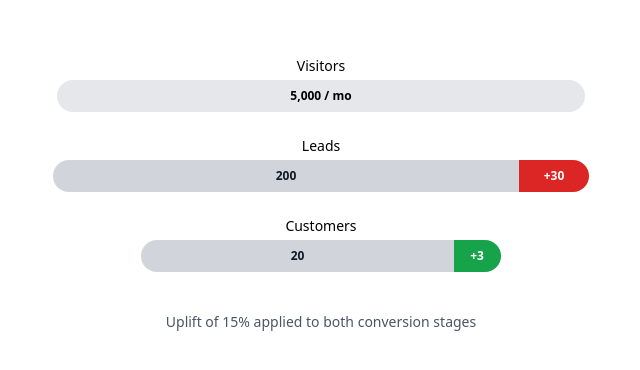
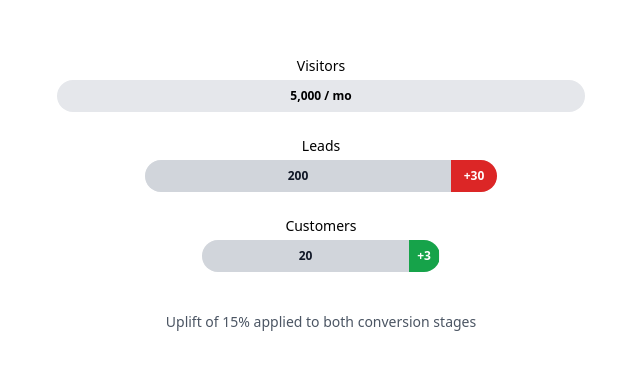
Before and after one commit to JimHerkert/animated-funnel, a React (Create React App) app: page / in a window 1280 px wide. Shown: the top 370 px of the page, without its empty margins (319-959 px from the left). Built offline with nearby package versions, Linux system fonts and the light colour scheme.

Commit message:
Fix funnel width scaling: 67% of Visitors for Leads, 67% of Leads for Customers

```diff
--- a/src/components/AnimatedFunnel.tsx
+++ b/src/components/AnimatedFunnel.tsx
@@ -4,8 +4,8 @@ import { motion } from "framer-motion";
 interface FunnelProps {
   visitors: number;
   uplift: number;
-  leadWidth: number;         // px (67 % of Visitors)
-  customerWidth: number;     // px (67 % of Leads)
+  leadWidth: number;
+  customerWidth: number;
   baselineLeads: number;
   upliftLeads: number;
   baselineCustomers: number;
@@ -15,8 +15,6 @@ interface FunnelProps {
 const AnimatedFunnel: React.FC<FunnelProps> = ({
   visitors,
   uplift,
-  leadWidth,
-  customerWidth,
   baselineLeads,
   upliftLeads,
   baselineCustomers,
@@ -24,9 +22,13 @@ const AnimatedFunnel: React.FC<FunnelProps> = ({
 }) => {
   const fmt = (n: number) => Math.round(n).toLocaleString();
 
-  // proportions for segmented bars
+  // --- percentage splits for leads ---
   const leadBasePct = baselineLeads / upliftLeads;
+  const leadAddPct  = 1 - leadBasePct;
+
+  // --- percentage splits for customers ---
   const custBasePct = baselineCustomers / upliftCustomers;
+  const custAddPct  = 1 - custBasePct;
 
   return (
     <div className="flex flex-col items-center gap-6 w-full max-w-xl mx-auto p-6">
@@ -39,14 +41,11 @@ const AnimatedFunnel: React.FC<FunnelProps> = ({
       </div>
 
       {/* Leads */}
-      <div className="flex flex-col items-center">
+      <div className="flex flex-col items-center w-2/3">
         <div className="text-sm mb-1">Leads</div>
-        <div
-          className="bg-gray-100 h-8 rounded-full overflow-hidden flex items-center"
-          style={{ width: `${leadWidth}px` }}
-        >
+        <div className="bg-gray-100 h-8 w-full rounded-full overflow-hidden flex items-center">
           <motion.div
-            className="bg-gray-300 h-full flex items-center justify-center text-gray-900 text-xs font-semibold px-2"
+            className="bg-gray-300 h-full flex items-center justify-center text-gray-900 text-xs font-semibold"
             style={{ width: `${leadBasePct * 100}%` }}
             initial={{ width: 0 }}
             animate={{ width: `${leadBasePct * 100}%` }}
@@ -55,10 +54,10 @@ const AnimatedFunnel: React.FC<FunnelProps> = ({
             {fmt(baselineLeads)}
           </motion.div>
           <motion.div
-            className="bg-red-600 h-full flex items-center justify-center text-white text-xs font-semibold px-2"
-            style={{ width: `${(1 - leadBasePct) * 100}%` }}
+            className="bg-red-600 h-full flex items-center justify-center text-white text-xs font-semibold"
+            style={{ width: `${leadAddPct * 100}%` }}
             initial={{ width: 0 }}
-            animate={{ width: `${(1 - leadBasePct) * 100}%` }}
+            animate={{ width: `${leadAddPct * 100}%` }}
             transition={{ type: "spring", stiffness: 120, damping: 20 }}
           >
             +{fmt(upliftLeads - baselineLeads)}
@@ -67,14 +66,11 @@ const AnimatedFunnel: React.FC<FunnelProps> = ({
       </div>
 
       {/* Customers */}
-      <div className="flex flex-col items-center">
+      <div className="flex flex-col items-center w-[44.89%]">
         <div className="text-sm mb-1">Customers</div>
-        <div
-          className="bg-gray-100 h-8 rounded-full overflow-hidden flex items-center"
-          style={{ width: `${customerWidth}px` }}
-        >
+        <div className="bg-gray-100 h-8 w-full rounded-full overflow-hidden flex items-center">
           <motion.div
-            className="bg-gray-300 h-full flex items-center justify-center text-gray-900 text-xs font-semibold px-2"
+            className="bg-gray-300 h-full flex items-center justify-center text-gray-900 text-xs font-semibold"
             style={{ width: `${custBasePct * 100}%` }}
             initial={{ width: 0 }}
             animate={{ width: `${custBasePct * 100}%` }}
@@ -83,10 +79,10 @@ const AnimatedFunnel: React.FC<FunnelProps> = ({
             {fmt(baselineCustomers)}
           </motion.div>
           <motion.div
-            className="bg-green-600 h-full flex items-center justify-center text-white text-xs font-semibold px-2"
-            style={{ width: `${(1 - custBasePct) * 100}%` }}
+            className="bg-green-600 h-full flex items-center justify-center text-white text-xs font-semibold"
+            style={{ width: `${custAddPct * 100}%` }}
             initial={{ width: 0 }}
-            animate={{ width: `${(1 - custBasePct) * 100}%` }}
+            animate={{ width: `${custAddPct * 100}%` }}
             transition={{ type: "spring", stiffness: 120, damping: 20, delay: 0.1 }}
           >
             +{fmt(upliftCustomers - baselineCustomers)}
```
